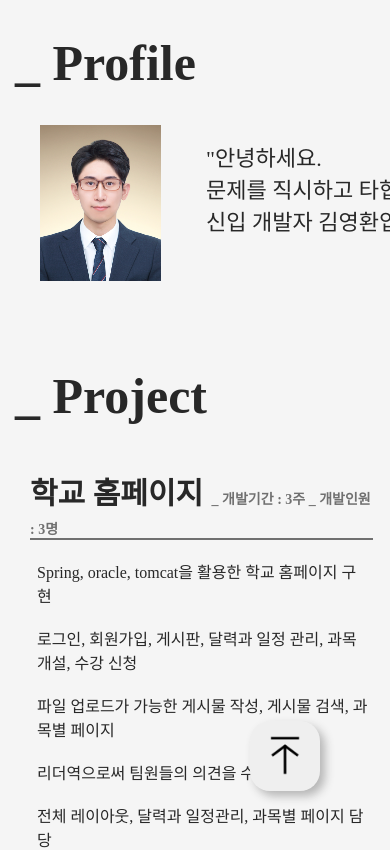
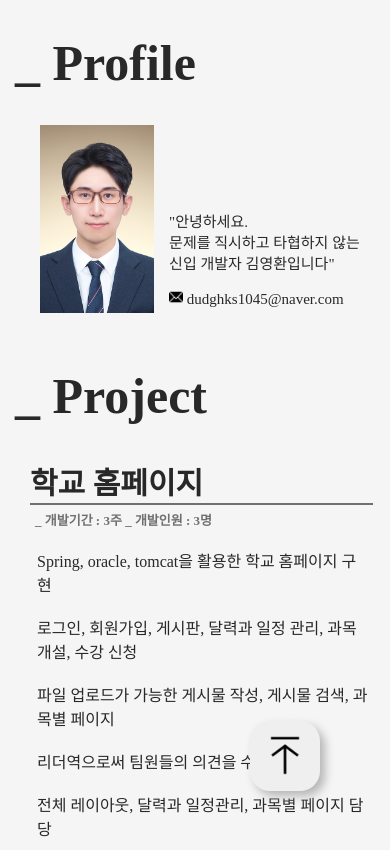
Before and after one commit to YH803118/portfolio, a React (Create React App) app: page / in a window 390 px wide. Shown: the top 850 px of the page. Built offline with nearby package versions, Linux system fonts and the light colour scheme; a web font is replaced by a local one.

Commit message:
mobile ok

```diff
--- a/src/Header.js
+++ b/src/Header.js
@@ -1,18 +1,22 @@
 import * as React from "react";
 import "./css/Header.css";
 import profile from "./img/img.jpg";
+import mail from "./img/mail.png";
 const Header = () => {
   return (
     <>
       <div className="Header">
         <h1>_ Profile</h1>
         <div>
-          <img src={profile} />
+          <img src={profile} className="profileImg" />
           <p>
             "안녕하세요. <br />
             문제를 직시하고 타협하지 않는
             <br />
             신입 개발자 김영환입니다"
+            <br />
+            <br />
+            <img src={mail} className="icon" /> dudghks1045@naver.com
           </p>
         </div>
       </div>
--- a/src/css/App.css
+++ b/src/css/App.css
@@ -124,7 +124,7 @@
 }
 
 .section:nth-child(3) {
-  height: 100vh;
+  /* height: 100vh; */
 }
 
 h1 {
--- a/src/css/Header.css
+++ b/src/css/Header.css
@@ -9,18 +9,32 @@
   display: flex;
 }
 
-.Header img {
+.profileImg {
   width: 200px;
   object-fit: cover;
 }
-@media (max-width: 768px) {
-  .Header img {
-    width: 20%;
-  }
+.icon {
+  width: 20px;
+  object-fit: cover;
 }
-
 .Header div p {
   font-size: 22px;
   padding-left: 45px;
   margin: 15px 0px 5px 0px;
 }
+@media (max-width: 768px) {
+  .Header {
+    width: 90vw;
+  }
+  .profileImg {
+    width: 35%;
+  }
+  .icon {
+    width: 14px;
+  }
+  .Header div p {
+    font-size: 15px;
+    /* text-align: center; */
+    padding: 70px 0px 0px 15px;
+  }
+}
--- a/src/css/Project.css
+++ b/src/css/Project.css
@@ -10,6 +10,7 @@
 @media (max-width: 768px) {
   .projectTitle {
     width: 88vw;
+    border-bottom: 0px;
   }
 }
 
@@ -17,13 +18,6 @@
   margin: 10px 0 15px 0;
   font-size: 40px;
   display: inline-block;
-}
-@media (max-width: 768px) {
-  .projectName {
-    /* display: block; */
-    font-size: 30px;
-    margin-bottom: 5px;
-  }
 }
 
 .projectDate {
@@ -33,6 +27,17 @@
   color: rgb(112, 112, 112);
   padding-left: 5px;
   margin: 0;
+}
+@media (max-width: 768px) {
+  .projectName {
+    display: block;
+    font-size: 30px;
+    margin-bottom: 5px;
+    border-bottom: 2.5px solid rgb(112, 112, 112);
+  }
+  .projectDate {
+    font-size: 13px;
+  }
 }
 
 .projectContent {
```
Also changed, not shown: src/img/mail.png (added).
